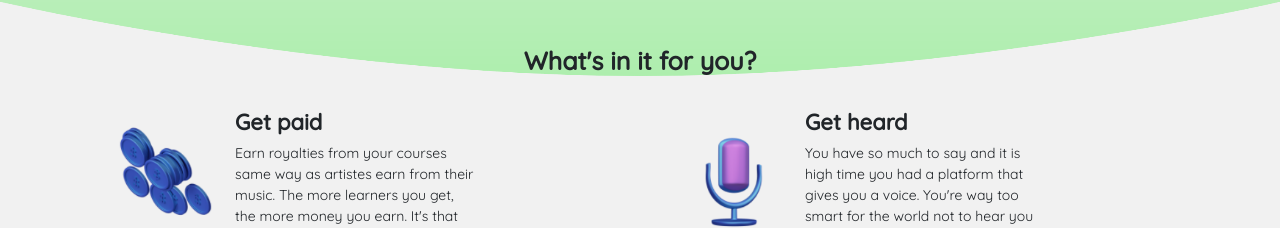
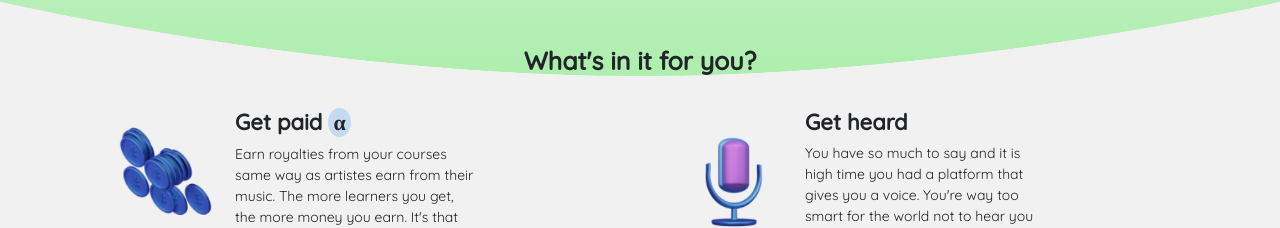
Before and after one commit to Memoryze/memoryze-web, a React (Create React App) app: page /for-educators in a window 1280 px wide. Shown: the part 544-772 px from the top of the page. Built offline with nearby package versions, Linux system fonts and the light colour scheme.

Commit message:
added an alpha icon to indicate the feature won't be included immediately

```diff
--- a/src/Components/ForEducators/ForEducators.css
+++ b/src/Components/ForEducators/ForEducators.css
@@ -51,6 +51,13 @@
 .perk-texts {
 	width: 45%;
 	white-space: initial;
+}
+.beta-icon{
+	background-color: #c4daf0;
+	text-align: center;
+	padding: 2px 5px;
+	border-radius: 100%;
+	font-family: 'Times', 'Times New Roman', 'serif', 'sans-serif', system-ui, -apple-system, BlinkMacSystemFont, 'Avenir Next', 'Avenir', 'Segoe UI', 'Lucida Grande', 'Helvetica Neue', 'Helvetica', 'Fira Sans', 'Roboto', 'Noto', 'Droid Sans', 'Cantarell', 'Oxygen', 'Ubuntu', 'Franklin Gothic Medium', 'Century Gothic';
 }
 .perk,
 .process {
--- a/src/Components/ForEducators/ForEducators.js
+++ b/src/Components/ForEducators/ForEducators.js
@@ -15,7 +15,9 @@ function ForEducators(props) {
 				</div>
 
 				<div className='perk-texts'>
-					<h5 className='perk'>{perk}</h5>
+					<h5 className='perk'>
+						{perk} {i === 0 && <span className='beta-icon' title="alpha feature - coming later">α</span>}
+					</h5>
 					<p className='perk-description'>{description}</p>
 				</div>
 			</div>
```
